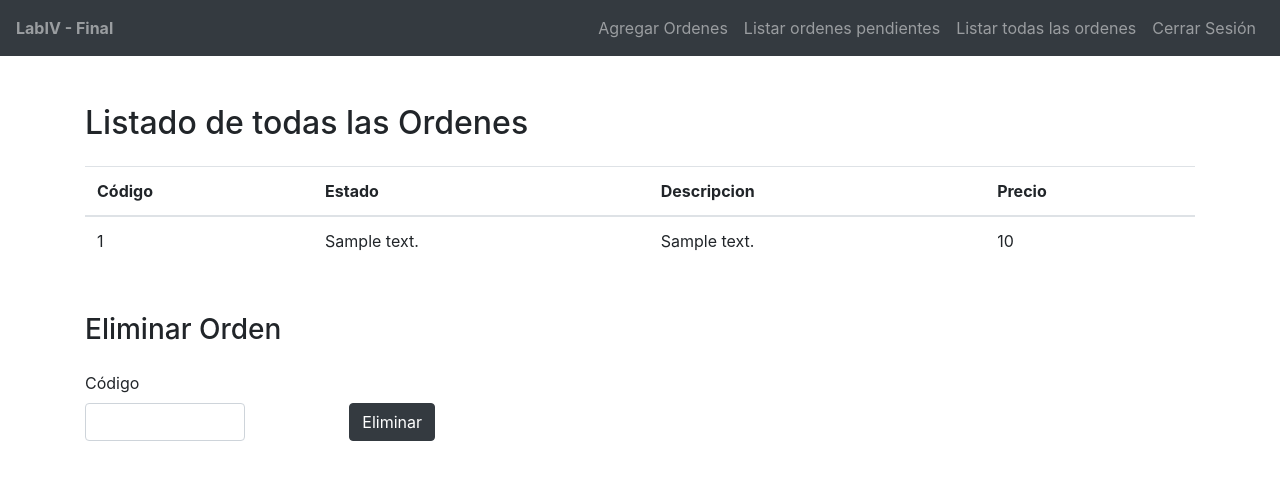
After one commit to echeverriaalex/Final-Ordenes---pedidos, a PHP site: template Views/order-list.php in a window 1280 px wide. The commit adds this page. Shown: the top 504 px of the page. Run offline with PHP 8.4, Linux system fonts and the light colour scheme; the template is opened without the code that fills it: most values are stand-ins (such as "Sample title", 1, 10 or a date in 2020); some libraries are stand-ins or nearby versions.

Commit message:
agrego vista para ver todas las ordenes

```diff
--- a/Views/nav.php
+++ b/Views/nav.php
@@ -7,7 +7,10 @@
                <a class="nav-link" href="<?php echo FRONT_ROOT ?>Order/ShowAddView">Agregar Ordenes</a>
           </li>
           <li class="nav-item">
-               <a class="nav-link" href="<?php echo FRONT_ROOT ?>Order/ShowListView">Listar Ordenes</a>
+               <a class="nav-link" href="<?php echo FRONT_ROOT ?>Order/ShowListOrderPendingView">Listar ordenes pendientes</a>
+          </li>
+          <li class="nav-item">
+               <a class="nav-link" href="<?php echo FRONT_ROOT ?>Order/ShowListAllOrderView">Listar todas las ordenes</a>
           </li>
           <li class="nav-item">
                <a class="nav-link" href="<?php echo FRONT_ROOT ?>User/Logout">Cerrar Sesión</a>
--- /dev/null
+++ b/Views/order-list.php
@@ -0,0 +1,57 @@
+<?php
+    require_once('nav.php');
+?>
+<main class="py-5">
+     <section id="listado" class="mb-5">
+          <div class="container">
+               <h2 class="mb-4">Listado de todas las Ordenes</h2>
+               <table class="table bg-light-alpha">
+                    <thead>
+                         <th>Código</th>
+                         <th>Estado</th>
+                         <th>Descripcion</th>
+                         <th>Precio</th>
+                    </thead>
+                    <tbody>
+                         <?php
+                         foreach($ordersPendingList as $order){
+                              foreach($orderStatusList as $orderStatus){
+                                   if($orderStatus->getOrderStatusId() == $order->getOrderStatusId()){
+                         ?>
+                                        <tr>
+                                             <td> <?php echo $order->getOrderId();?></td>
+                                             <td> <?php echo $orderStatus->getDescription();?></td>
+                                             <td> <?php echo $order->getDescription();?></td>
+                                             <td> <?php echo $order->getPrice();?></td>
+                                        </tr>
+                         <?php
+                                   }
+                              }
+                         }
+                         ?>
+                    </tbody>
+               </table>
+          </div>
+     </section>
+     <sectionclass="mb-5">
+          <div class="container">
+               <h3 class="mb-4">Eliminar Orden</h3>
+               <form class="bg-light-alpha" action="<?php echo FRONT_ROOT ?>Order/Delete">
+                    <div class="row">
+                         <div class="col-lg-2">
+                              <div class="form-group">
+                                   <label for="">Código</label>
+                                   <input type="text" value="" name="orderId" class="form-control">
+                              </div>
+                         </div>
+                         <div class="col-lg-2">
+                              <div class="form-group">
+                                   <label for="">&nbsp;</label>
+                                   <button type="submit" class="btn btn-dark ml-auto d-block">Eliminar</button>
+                              </div>
+                         </div>
+                    </div>
+               </form>
+          </div>
+     </section>
+</main>
```
